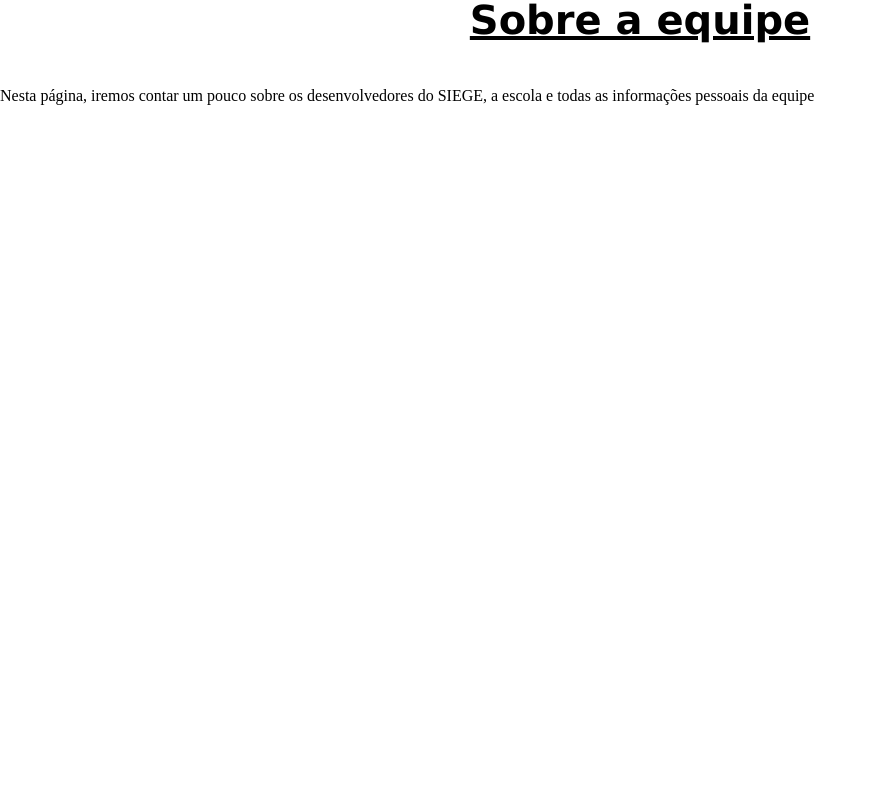
After one commit to Thiago-Henrique-Santos/SIEGE, a PHP site: page /sobre.html in a window 1280 px wide. The commit adds this page. Shown: the whole page, without its empty margins (0-877 px from the left). Run offline with PHP 8.4, Linux system fonts and the light colour scheme.

Commit message:
Criação das páginas solução e sobre, html, e as respectivas páginas de css também. Ambas, com formatação temporárea

```diff
--- a/CSS/menu.css
+++ b/CSS/menu.css
@@ -24,6 +24,7 @@
 .titulo1 {
     font-weight: bold;
     font-size: 50px;
+    text-align: center;
 }
 
 #div_menu {
--- /dev/null
+++ b/CSS/sobre.css
@@ -0,0 +1,7 @@
+.titulo{
+    font-family: Verdana;
+    font-size: 40px;
+    text-align: center;
+    font-weight: bold;
+    text-decoration: underline;
+}
--- a/index.html
+++ b/index.html
@@ -5,7 +5,7 @@
     <meta charset="UTF-8">
     <meta http-equiv="X-UA-Compatible" content="IE=edge">
     <meta name="viewport" content="width=device-width, initial-scale=1.0">
-    <title>SIEGE - Sistema de Incentivo ao Estudo e Gerenciamento Escolar - Home </title>
+    <title>SIEGE - Home </title>
     <link rel="stylesheet" type="text/css" href="CSS/reset.css">
     <link rel="stylesheet" type="text/css" href="CSS/menu.css">
 </head>
@@ -23,9 +23,8 @@
 
     <br><br>
 
-    <center>
+
         <h1 class="titulo1"> Página principal do site </h1>
-    </center>
 
 
 </body>
--- /dev/null
+++ b/sobre.html
@@ -0,0 +1,28 @@
+<!DOCTYPE html>
+<html lang="pt-br">
+
+<head>
+    <meta charset="UTF-8">
+    <meta http-equiv="X-UA-Compatible" content="IE=edge">
+    <meta name="viewport" content="width=device-width, initial-scale=1.0">
+    <title>SIEGE - Sobre</title>
+    <link rel="stylesheet" type="text/css" href="CSS/reset.css">
+    <link rel="stylesheet" type="text/css" href="CSS/sobre.css">
+</head>
+
+<body>
+
+        <h1 class="titulo"> Sobre a equipe </h1>
+
+
+    <br><br><br>
+
+
+    <p>
+        Nesta página, iremos contar um pouco sobre os desenvolvedores do SIEGE, a escola e todas as informações pessoais da equipe
+    </p>
+
+
+</body>
+
+</html>
```
Also changed, not shown: CSS/solucao.css (added, +7 -0 lines), solucao.html (added, +28 -0 lines).
